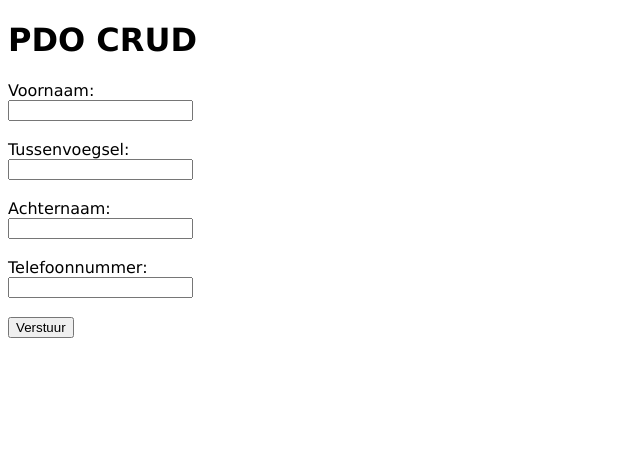
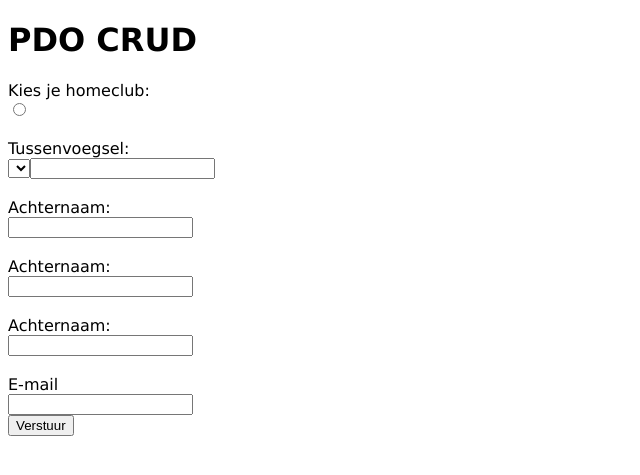
Before and after one commit to KaiOsU8/opdracht05-basicfit-336757, a PHP site: page /update.php?Id=1 in a window 1280 px wide. Shown: the top 475 px of the page, without its empty margins (0-640 px from the left). Run offline with PHP 8.4, Linux system fonts and the light colour scheme; data that the repository does not hold is empty.

Commit message:
basicfit 6

```diff
--- a/index.php
+++ b/index.php
@@ -12,6 +12,7 @@
     <h1>Basic-Fit Utrecht</h1>
 
     <form action="create.php" method="post">
+
         <label for="homeclub">Kies je homeclub:</label><br>
         <select name="homeclub" id="homeclub">
             <option value="">Kies je locatie</option>
--- a/update.php
+++ b/update.php
@@ -88,17 +88,34 @@ $result = $statement->fetch(PDO::FETCH_OBJ);
 
     <form action="update.php" method="post">
 
-        <label for="firstname">Voornaam:</label><br>
-        <input type="text" name="firstname" id="firstname" value="<?php echo $result->Voornaam; ?>"><br><br>
+        <label for="homeclub">Kies je homeclub:</label><br>
+        <input type="radio" name="homeclub" id="homeclub" value="<?php echo $result->Homeclub; ?>"><br><br>
+
+
+
+
+
+
+
+
 
         <label for="infix">Tussenvoegsel:</label><br>
-        <input type="text" name="infix" id="infix" value="<?php echo $result->Tussenvoegsel; ?>"><br><br>
+        <select name="infix" id="infix" value="<?php echo $result->Tussenvoegsel; ?>"><br><br>
 
         <label for="lastname">Achternaam:</label><br>
         <input type="text" name="lastname" id="lastname" value="<?php echo $result->Achternaam; ?>"><br><br>
 
-        <label for="number">Telefoonnummer:</label><br>
-        <input type="tel" name="number" id="number" value="<?php echo $result->Telefoonnummer; ?>"><br><br>
+        <label for="lastname">Achternaam:</label><br>
+        <input type="text" name="lastname" id="lastname" value="<?php echo $result->Achternaam; ?>"><br><br>
+
+        <label for="lastname">Achternaam:</label><br>
+        <input type="text" name="lastname" id="lastname" value="<?php echo $result->Achternaam; ?>"><br><br>
+
+        <label for="lastname">Achternaam:</label><br>
+        <input type="text" name="lastname" id="lastname" value="<?php echo $result->Achternaam; ?>"><br><br>
+
+        <label for="email">E-mail</label><br>
+        <input type="text" name="email" id="email" value="<?php echo $result->Email; ?>"><br>
 
         <input type="hidden" name="Id" value="<?php echo $result->Id; ?>">
 
```
